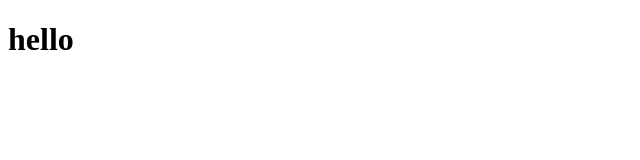
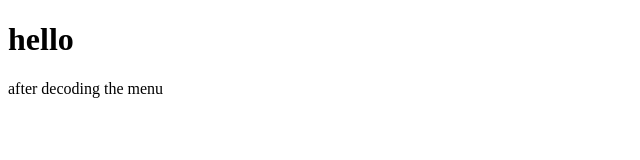
Before and after one commit to Muthurajut/made_withSecond, a plain HTML site: page firstPro.html in a window 1280 px wide. Shown: the whole page, without its empty margins (0-640 px from the left). Drawn offline with Linux system fonts and the light colour scheme.

Commit message:
changes done 2

```diff
--- a/firstPro.html
+++ b/firstPro.html
@@ -7,5 +7,6 @@
 </head>
 <body>
     <h1>hello </h1>
+    <p>after decoding the menu</p>
 </body>
 </html>
```
